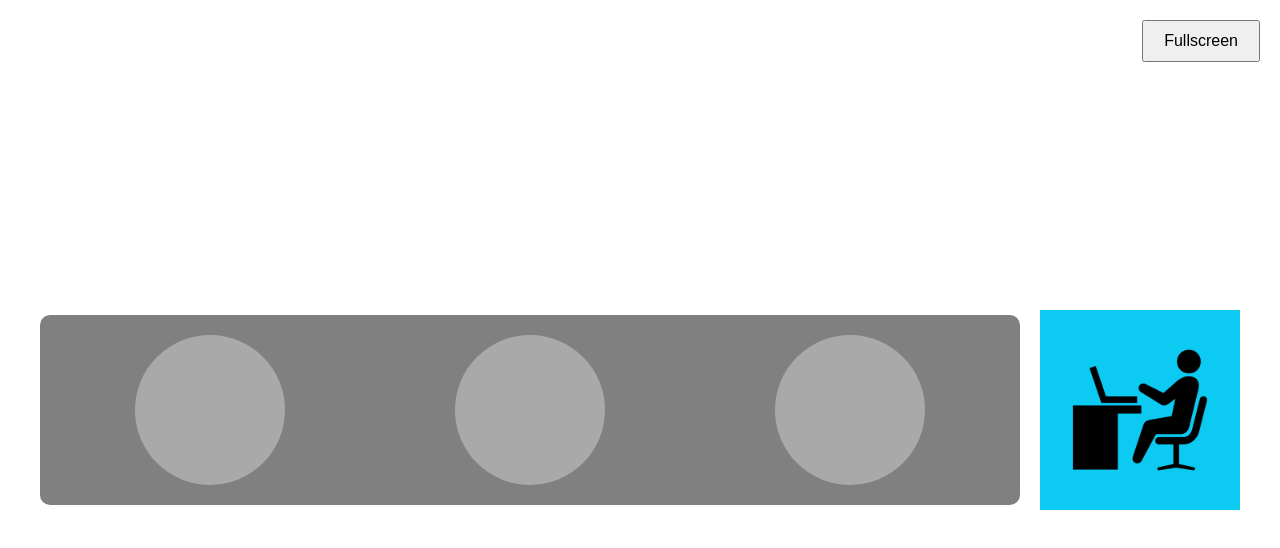
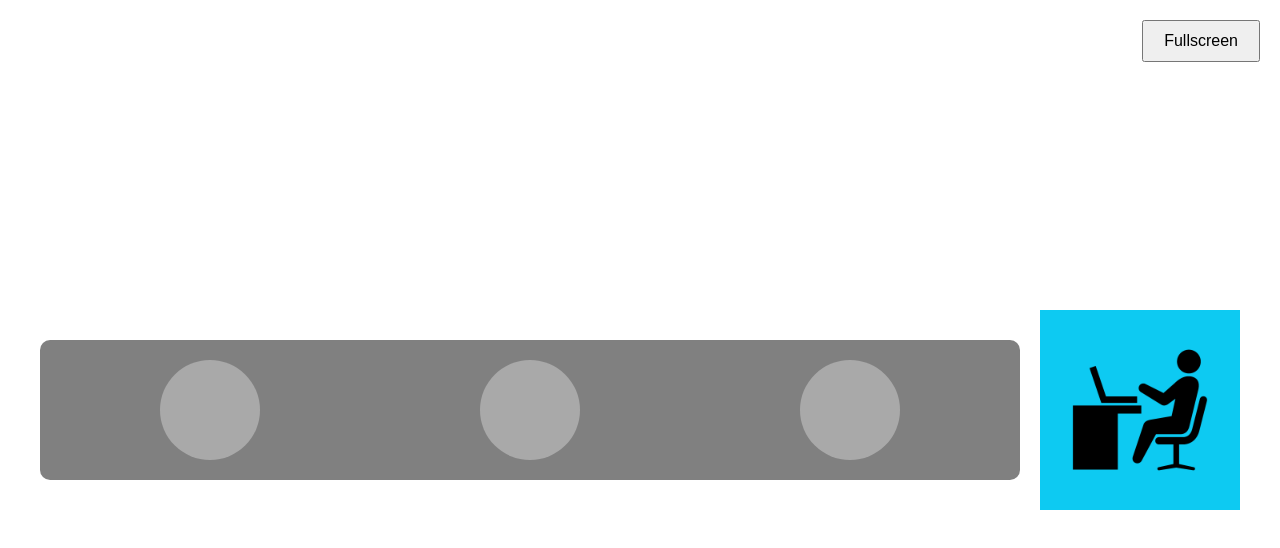
Before and after one commit to ryota37/SignalSync, a React (Create React App) app in the folder signage-app/: page / in a window 1280 px wide. Shown: the top 548 px of the page. Built offline with nearby package versions, Linux system fonts and the light colour scheme.

Commit message:
(WIP) adjust the vertical-long view

```diff
--- a/signage-app/src/TrafficLight.js
+++ b/signage-app/src/TrafficLight.js
@@ -13,9 +13,11 @@ const containerStyle = {
 const trafficLightWrapperStyle = {
   display: "flex",
   alignItems: "center",
+  justifyContent: "center",
   width: "100%",
   maxWidth: "1200px",
   gap: "20px",
+  flexWrap: "wrap",
 };
 
 const trafficLightContainerStyle = {
@@ -28,9 +30,8 @@ const trafficLightContainerStyle = {
 };
 
 const lightStyle = (isActive, color) => ({
-  flex: "1 1 100px",
-  maxWidth: "150px",
-  height: "150px",
+  width: "100px",
+  height: "100px",
   borderRadius: "50%",
   backgroundColor: isActive ? color : "darkgray",
   margin: "10px",
@@ -52,7 +53,6 @@ const buttonStyle = {
   fontSize: "16px",
   cursor: "pointer",
 };
-
 
 function toggleFullScreen() {
   if (!document.fullscreenElement) {
```
